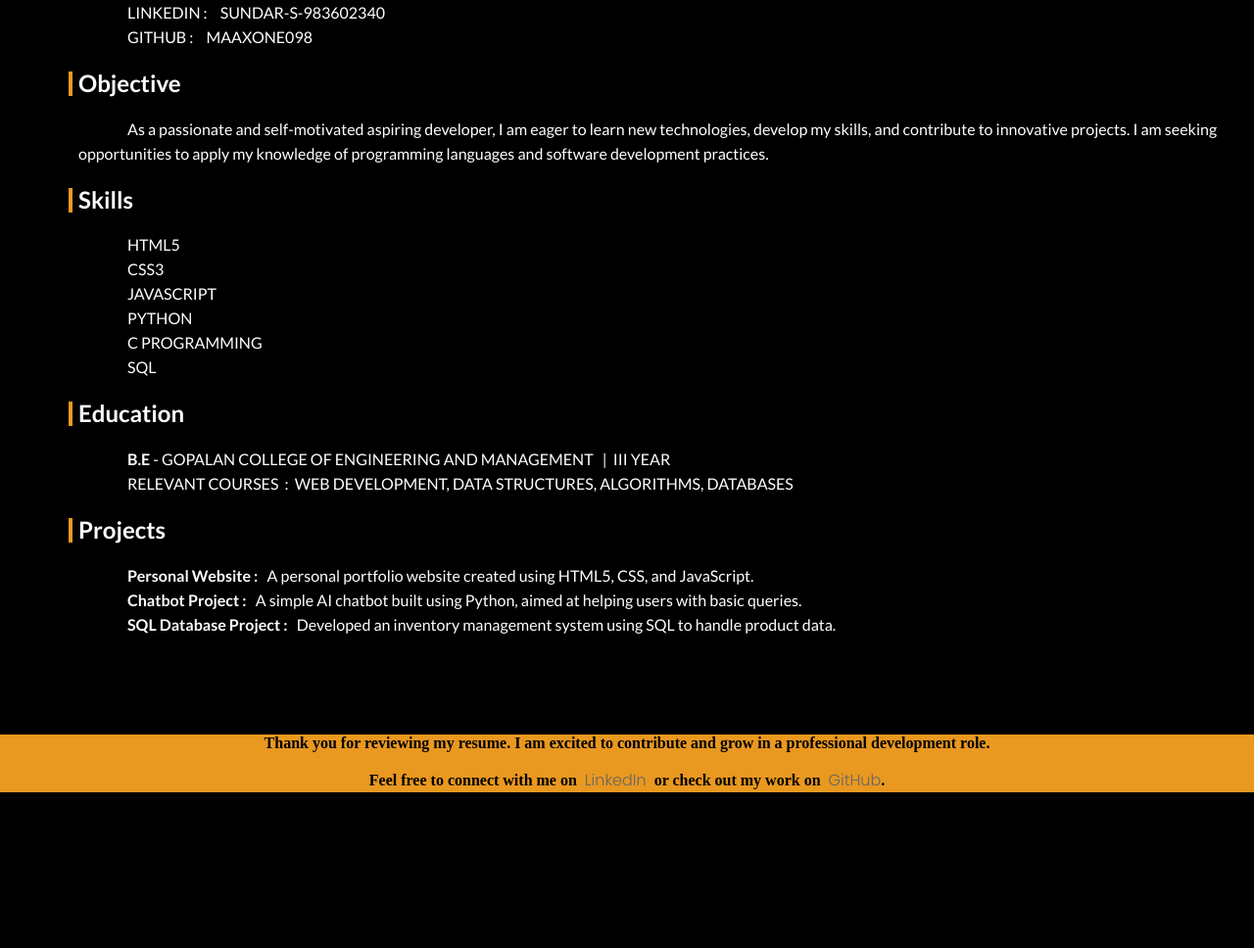
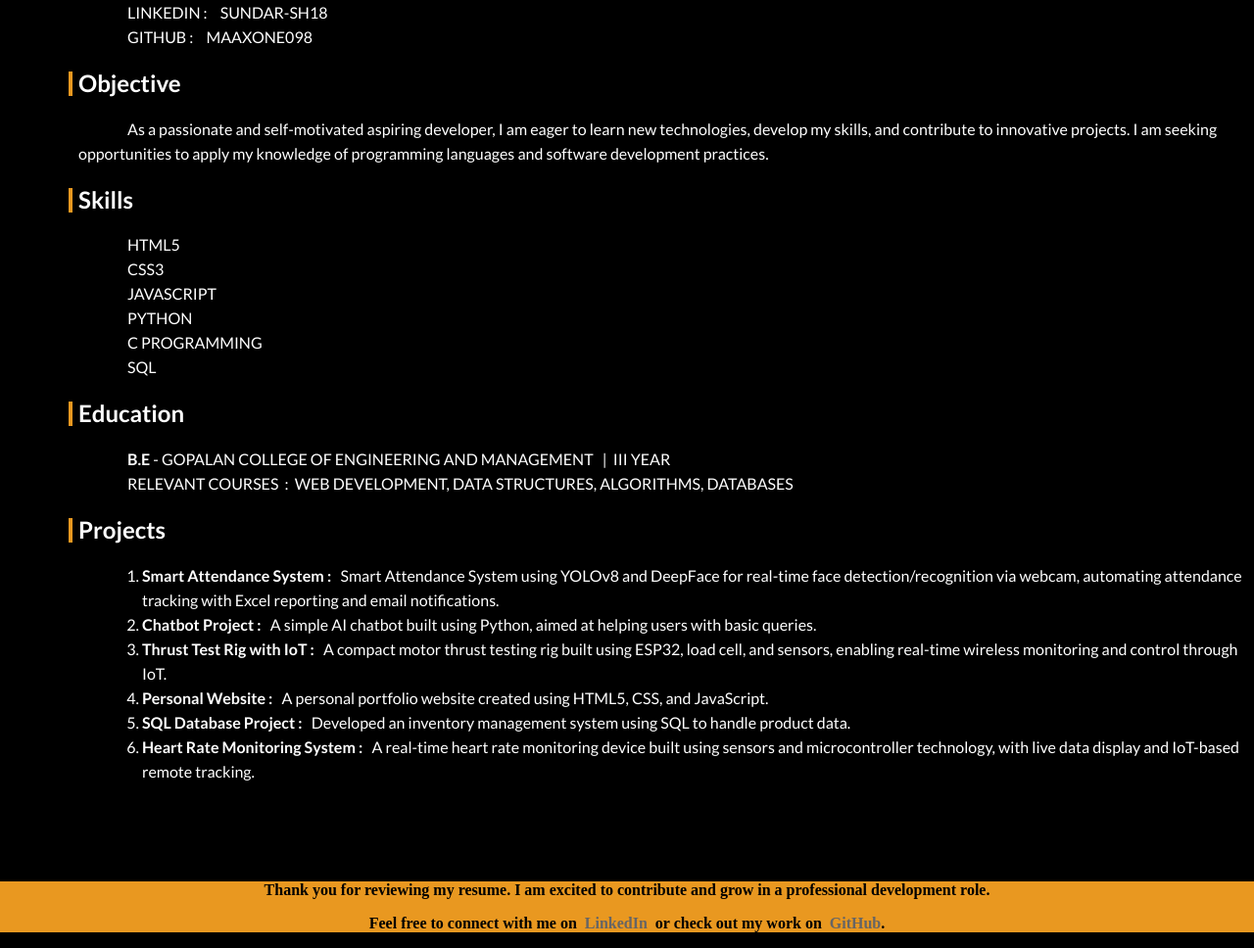
Before and after one commit to maaxone098/portfolio, a website: page public/resume.html in a window 1280 px wide. Shown: the part 373-1341 px from the top of the page at 98% size. Before the commit the page ends 1198 px from the top, so only its background shows below. Drawn offline with Linux system fonts and the light colour scheme; a web font is replaced by a local one.

Commit message:
resume update

```diff
--- a/public/resume.css
+++ b/public/resume.css
@@ -42,6 +42,13 @@ ul{
 
 }
 
+.projects li{
+    list-style: decimal;
+    margin-left: 65px ;
+    padding-left: 0px;
+
+}
+
 li{
     list-style: none;
     margin: 0;
@@ -49,6 +56,15 @@ li{
 }
 
 a{
+    color: var(--grey);
+    text-decoration: none;
+
+    &:hover{
+        color: white;
+    }
+}
+
+li a{
     color: var(--grey);
     text-decoration: none;
     text-transform: capitalize;
--- a/public/resume.html
+++ b/public/resume.html
@@ -36,7 +36,7 @@
                     <li>Email : <span>sundar.sh18@gmail.com</span></li>
                     <li>Phone : <span>9964255131</span></li>
                     <li>Location : <span>bengaluru</span></li>
-                    <li>LinkedIn : <span>sundar-s-983602340</span></li>
+                    <li>LinkedIn : <span>sundar-sh18</span></li>
                     <li>GitHub : <span>maaxone098</span></li>
                 </ul>
             </div>
@@ -69,9 +69,13 @@
             <div class="section">
                 <h2>Projects</h2>
                 <ul class="projects">
+                    <li><strong>Smart Attendance System&nbsp;: &nbsp;</strong> Smart Attendance System using YOLOv8 and DeepFace for real-time face detection/recognition via webcam, automating attendance tracking with Excel reporting and email notifications.</li>
+                    <li><strong>Chatbot Project&nbsp;: &nbsp;</strong> A simple AI chatbot built using Python, aimed at helping users with basic queries. </li>
+                    <li><strong>Thrust Test Rig with IoT&nbsp;: &nbsp;</strong> A compact motor thrust testing rig built using ESP32, load cell, and sensors, enabling real-time wireless monitoring and control through IoT.</li>
                     <li><strong>Personal Website&nbsp;: &nbsp;</strong> A personal portfolio website created using HTML5, CSS, and JavaScript. </li>
-                    <li><strong>Chatbot Project&nbsp;: &nbsp;</strong> A simple AI chatbot built using Python, aimed at helping users with basic queries. </li>
                     <li><strong>SQL Database Project&nbsp;: &nbsp;</strong> Developed an inventory management system using SQL to handle product data. </li>
+                    <li><strong>Heart Rate Monitoring System&nbsp;: &nbsp;</strong> A real-time heart rate monitoring device built using sensors and microcontroller technology, with live data display and IoT-based remote tracking.</li>
+
                 </ul>
             </div>
         </div>
@@ -81,7 +85,7 @@
     </div>
     <div class="footer">
         <p>Thank you for reviewing my resume. I am excited to contribute and grow in a professional development role.</p>
-        <p>Feel free to connect with me on &nbsp;<a href="https://www.linkedin.com/in/sundar-s-983602340/" target="_blank">LinkedIn</a>&nbsp; or check out my work on &nbsp;<a href="https://github.com/maaxone098" target="_blank">GitHub</a>.</p>
+        <p>Feel free to connect with me on &nbsp;<a href="https://www.linkedin.com/in/sundar-sh18/" target="_blank">LinkedIn</a>&nbsp; or check out my work on &nbsp;<a href="https://github.com/maaxone098" target="_blank">GitHub</a>.</p>
     </div>
     </div>
 
```
Also changed, not shown: public/contact.html (+1 -1 lines).
